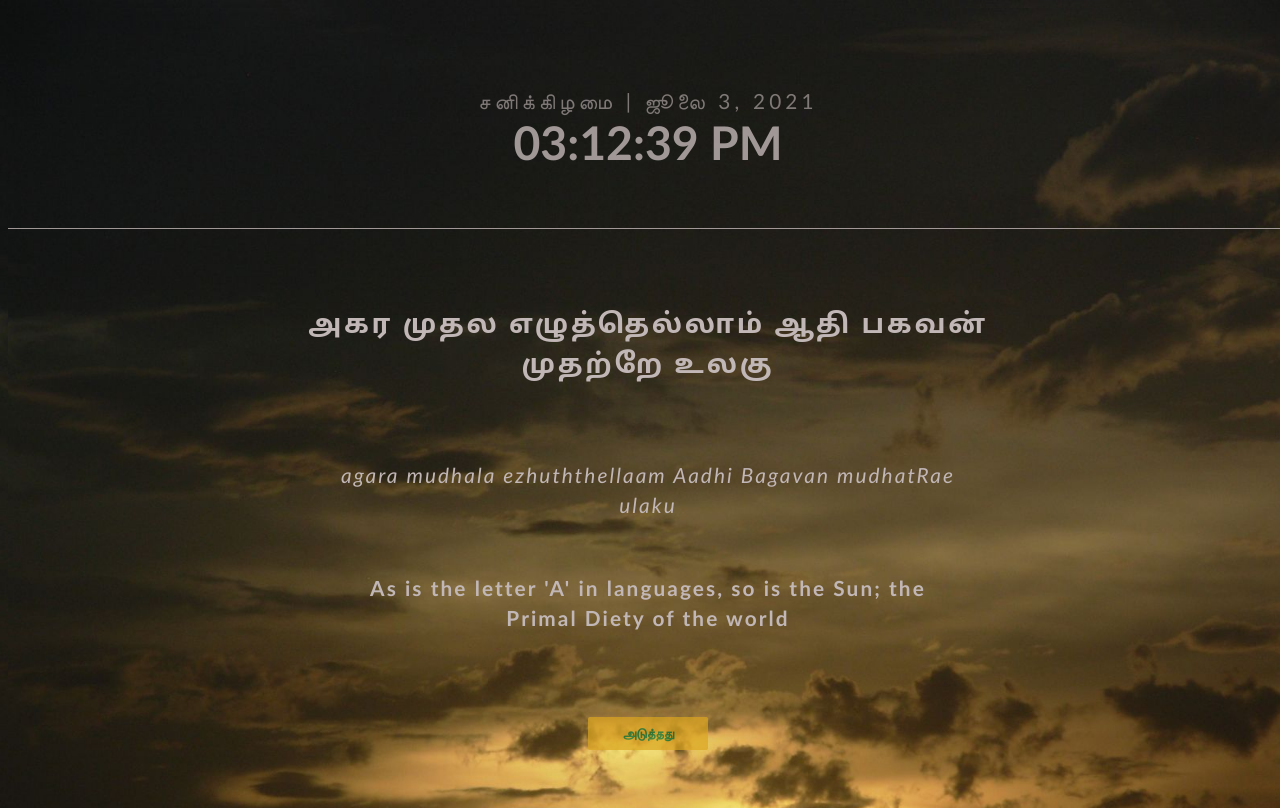
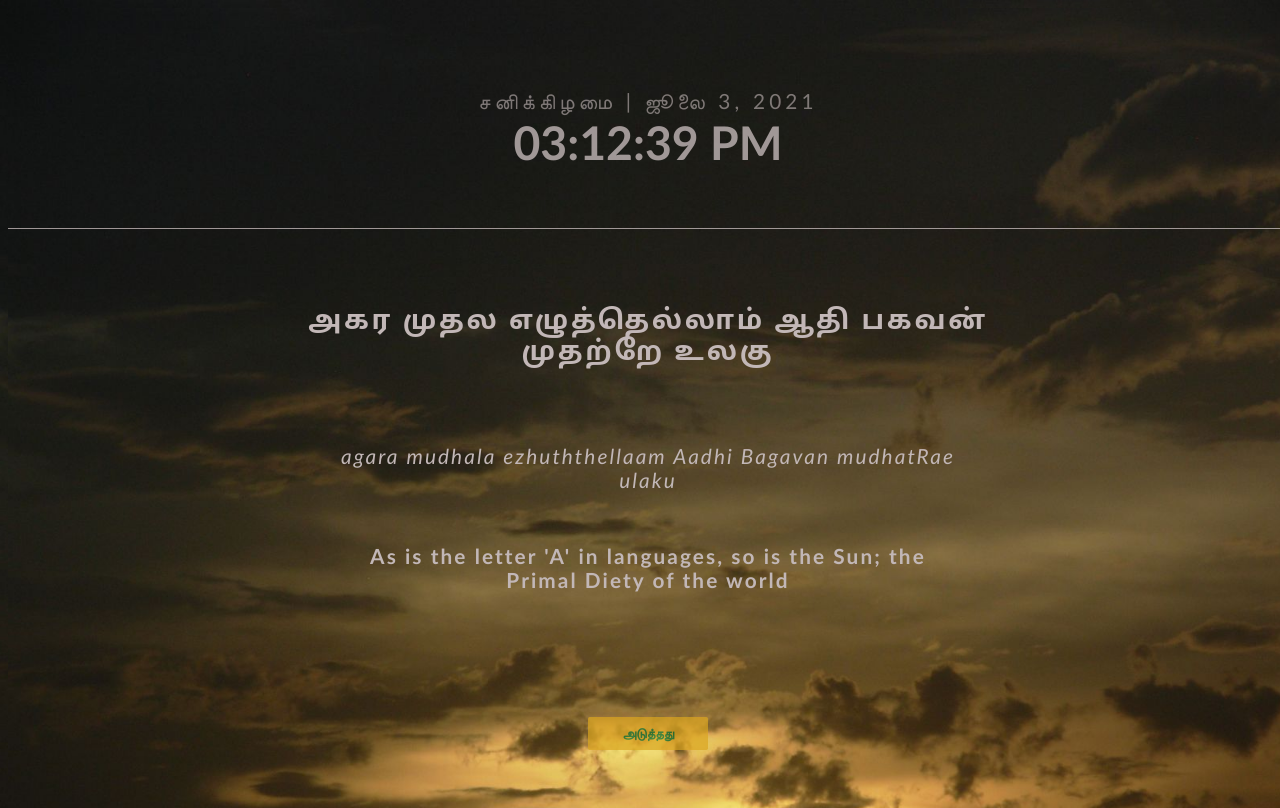
Before and after one commit to satishnarasimhan/Thirukkural, a PHP site: page / in a window 1280 px wide. Run offline with PHP 8.4, Linux system fonts and the light colour scheme.

Commit message:
CSS cleanup

```diff
--- a/style.css
+++ b/style.css
@@ -18,7 +18,6 @@ html, body {
 
 }
 
-
 #kuralDisplay-el {
 font-style:normal;
 font-size:1.7em;
@@ -38,7 +37,6 @@ html, body {
 unicode-range: U+0964-0965, U+0B82-0BFA, U+200C-200D, U+20B9, U+25CC;
 }
 
-
 #display {
   color: rgb(194, 183, 183);
   font-size: 2.9em;
@@ -51,7 +49,6 @@ html, body {
 #date {
   color: rgb(194, 183, 183);
   font-size: 1.3em;
-    font-family: 'Trebuchet MS', 'Lucida Sans Unicode', 'Lucida Grande', 'Lucida Sans', Arial, sans-serif;
   font-weight: normal;
   letter-spacing: 0.2em;
   opacity: 0.6;
@@ -79,9 +76,9 @@ p {
   text-align:center;
   margin: 2.5em auto;
   text-transform:none;
-    line-height: 145%;
+  line-height: 115%;
   font-size: 1.3em;
-    font-variant:initial;
+  font-variant:normal;
 }
 
 p :hover {
@@ -178,26 +175,12 @@ button {
 }
 
 @media screen
-   and (max-device-width: 25em)
-    and (max-device-height: 18em)
+ and (max-device-width: 800px)
+  and (max-device-height: 640px)
   and (-webkit-device-pixel-ratio: 2)
   and (orientation: portrait) {
     p {
       font-size: 1em;
     }
 }
-
-  @media only screen and (min-width: 601px) {
-    div.id {
-      font-size: 80px;
-    }
-  }
-
-  /* If the screen size is 600px or less, set the font-size of <div> to 30px */
-  @media only screen and (max-width: 600px) {
-    div.id {
-      font-size: 30px;
-    }
-  }
-
 /* Carousel based CSS specifics */
```
Lines whose indentation alone changed are shown as unchanged.
